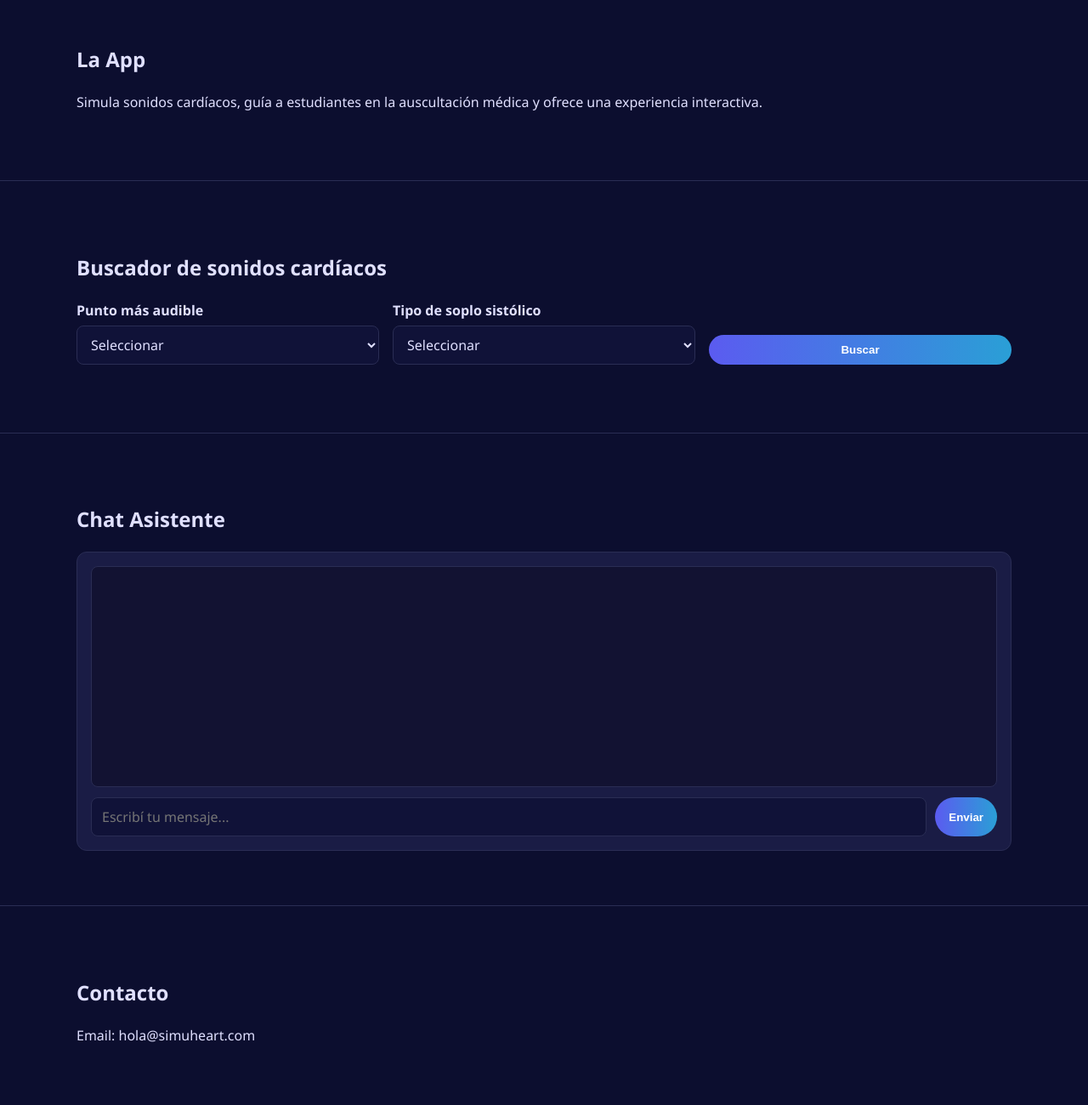
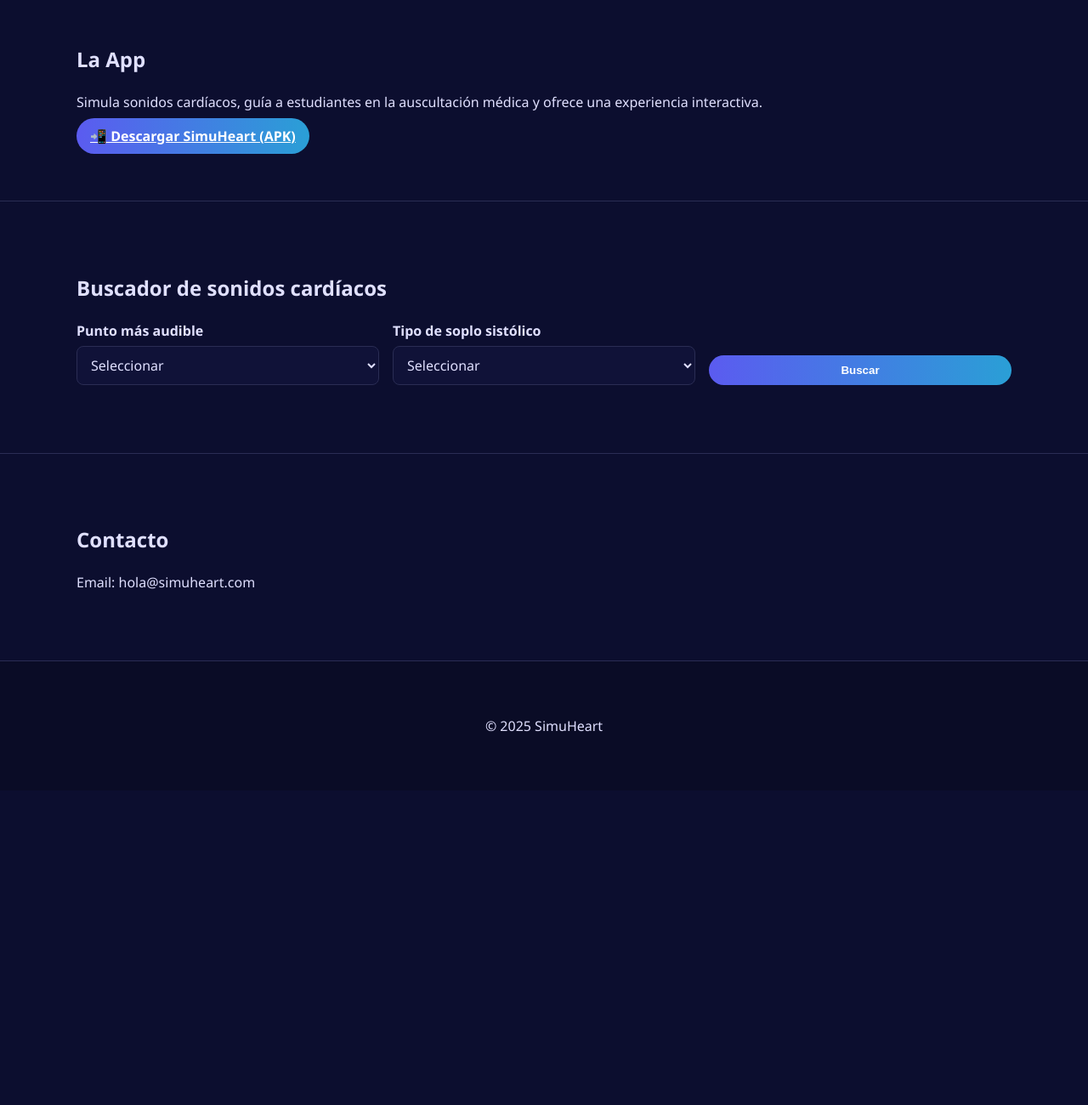
Before and after one commit to justina214/pag.simuheart, a plain HTML site: page index.html in a window 1280 px wide. Shown: the part 1000-2300 px from the top of the page at 85% size. After the commit the page ends 1930 px from the top, so only its background shows below. Drawn offline with Linux system fonts and the light colour scheme.

Commit message:
Actualizo diseño responsive: nuevo index y styles.css

```diff
--- a/index.html
+++ b/index.html
@@ -4,7 +4,7 @@
   <meta charset="UTF-8" />
   <meta name="viewport" content="width=device-width, initial-scale=1" />
   <title>SimuHeart</title>
-  <link rel="stylesheet" href="styles.css" />
+  <link rel="stylesheet" href="styles.css?v=3" />
 </head>
 <body>
   <!-- HEADER -->
@@ -17,7 +17,6 @@
           <li><a href="#nosotras">Nosotras</a></li>
           <li><a href="#laapp">La App</a></li>
           <li><a href="#filtros">Buscador</a></li>
-          <li><a href="#chat">Chat</a></li>
           <li><a href="#contacto">Contacto</a></li>
         </ul>
       </nav>
@@ -51,6 +50,7 @@
     </section>
 
     <!-- LA APP -->
+<!-- LA APP -->
     <section id="laapp" class="section">
       <div class="container">
         <h2>La App</h2>
@@ -58,8 +58,14 @@
           Simula sonidos cardíacos, guía a estudiantes en la auscultación médica
           y ofrece una experiencia interactiva.
         </p>
+
+        <a href="https://raw.githubusercontent.com/justina214/pag.simuheart/main/app-debug.apk"
+          class="btn btn-full" download>
+          📲 Descargar SimuHeart (APK)
+        </a>
       </div>
     </section>
+
 
     <!-- BUSCADOR -->
     <section id="filtros" class="section">
@@ -97,20 +103,6 @@
       </div>
     </section>
 
-    <!-- CHAT (frontend; API deshabilitada) -->
-    <section id="chat" class="section">
-      <div class="container">
-        <h2>Chat Asistente</h2>
-        <div id="chatbox" class="chatbox">
-          <div id="chatlog" class="chatlog"></div>
-          <div class="chat-input">
-            <input type="text" id="userInput" placeholder="Escribí tu mensaje..." />
-            <button type="button" class="btn" onclick="sendMessage()">Enviar</button>
-          </div>
-        </div>
-      </div>
-    </section>
-
     <!-- CONTACTO -->
     <section id="contacto" class="section">
       <div class="container">
@@ -126,6 +118,6 @@
     </div>
   </footer>
 
-  <script src="main.js"></script>
+  <script src="main.js?v=3"></script>
 </body>
 </html>
```
